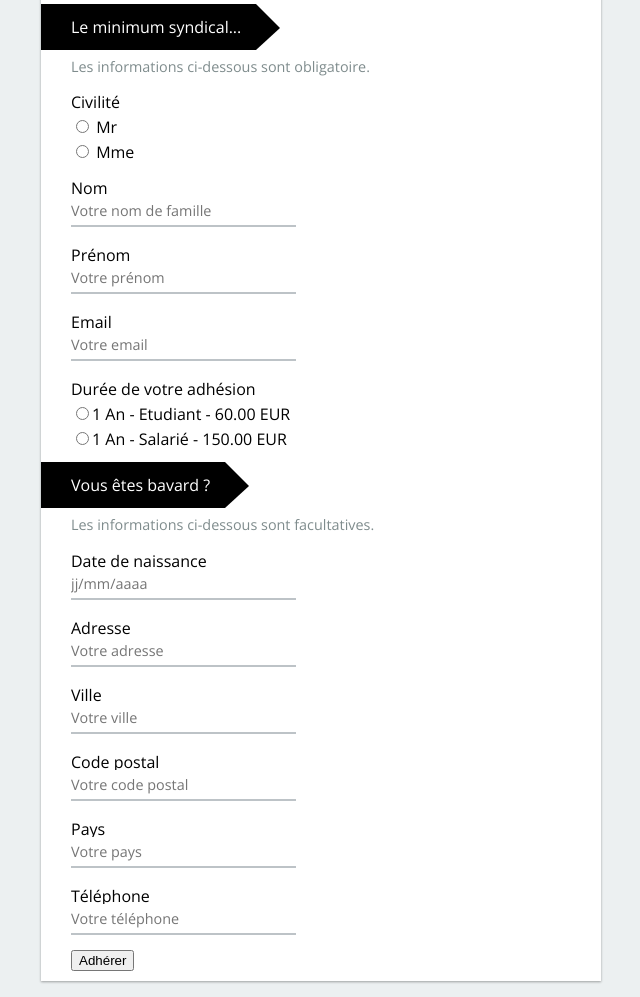
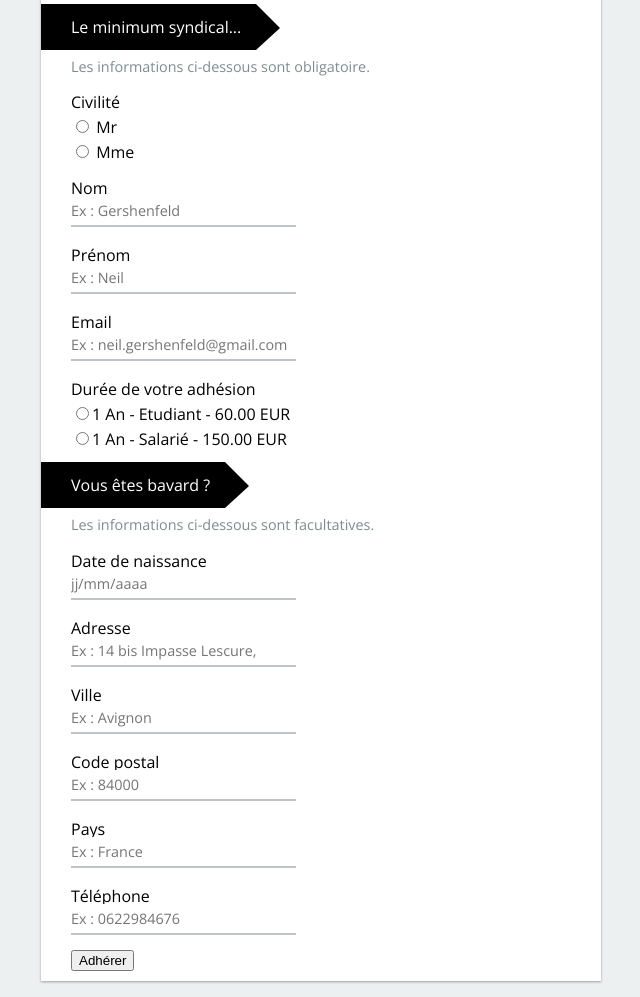
Before and after one commit to FabLabAvignon/FabPayForm, a PHP site: page / in a window 1280 px wide. Shown: the part 184-1181 px from the top of the page, without its empty margins (319-959 px from the left). Run offline with PHP 8.4, Linux system fonts and the light colour scheme; some libraries are stand-ins or nearby versions.

Commit message:
Improved placeholder

```diff
--- a/index.php
+++ b/index.php
@@ -148,6 +148,7 @@
     <script defer src="https://ajax.googleapis.com/ajax/libs/jquery/3.1.1/jquery.min.js"></script>
     <script defer src="assets/js/main.js"></script>
   </head>
+
   <body>
     <div class="container">
       <h1>Oh, alors vous voulez devenir un maker, hein ?</h1>
@@ -170,15 +171,15 @@
         </div>
         <div class="input-block">
           <label for="lastName">Nom</label><br>
-          <input type="text" id="lastName" name="lastName" placeholder="Votre nom de famille">
+          <input type="text" id="lastName" name="lastName" placeholder="Ex : Gershenfeld">
         </div>
         <div class="input-block">
           <label for="firstName">Prénom</label><br>
-          <input type="text" id="firstName" name="firstName" placeholder="Votre prénom">
+          <input type="text" id="firstName" name="firstName" placeholder="Ex : Neil">
         </div>
         <div class="input-block">
           <label for="emailAddr">Email</label><br>
-          <input type="email" id="emailAddr" name="emailAddr" placeholder="Votre email">
+          <input type="email" id="emailAddr" name="emailAddr" placeholder="Ex : neil.gershenfeld@gmail.com">
         </div>
 
         <div class="input-block">
@@ -207,23 +208,23 @@
         </div>
         <div class="input-block">
           <label for="address">Adresse</label><br>
-          <input type="text" id="address" name="address" placeholder="Votre adresse">
+          <input type="text" id="address" name="address" placeholder="Ex : 14 bis Impasse Lescure,">
         </div>
         <div class="input-block">
           <label for="city">Ville</label><br>
-          <input type="text" id="city" name="city" placeholder="Votre ville">
+          <input type="text" id="city" name="city" placeholder="Ex : Avignon">
         </div>
         <div class="input-block">
           <label for="postCode">Code postal</label><br>
-          <input type="text" id="postCode" name="postCode" placeholder="Votre code postal">
+          <input type="text" id="postCode" name="postCode" placeholder="Ex : 84000">
         </div>
         <div class="input-block">
           <label for="country">Pays</label><br>
-          <input type="text" id="country" name="country" placeholder="Votre pays">
+          <input type="text" id="country" name="country" placeholder="Ex : France">
         </div>
         <div class="input-block">
           <label for="phoneNum">Téléphone</label><br>
-          <input type="text" id="phoneNum" name="phoneNum" placeholder="Votre téléphone">
+          <input type="text" id="phoneNum" name="phoneNum" placeholder="Ex : 0622984676">
         </div>
 
         <button type="submit">Adhérer</button>
```
